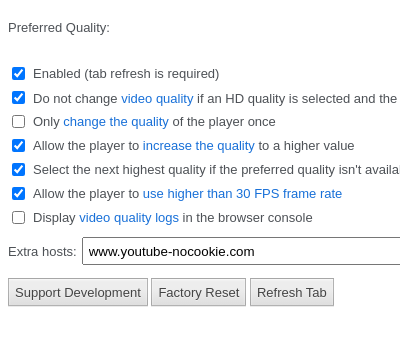
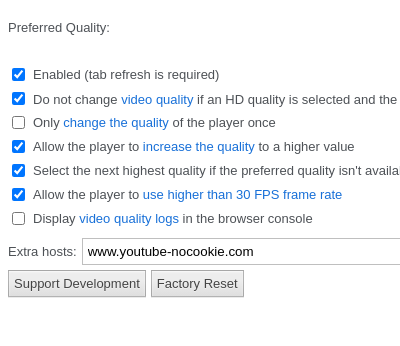
Before and after one commit to james-fray/YouTube-HD, a browser extension: page v3/data/popup/index.html in a window 400 px wide. Shown: the top 346 px of the page. Drawn offline with Linux system fonts and the light colour scheme.

Commit message:
version 0.5.1

```diff
--- a/v3/data/popup/index.css
+++ b/v3/data/popup/index.css
@@ -1,17 +1,9 @@
 :root {
   color-scheme: dark light;
 
-  --fg: #4d5156;
-  --bg: #fff;
-  --links: #1870d8;
-}
-
-@media (prefers-color-scheme: dark) {
-  body {
-    --fg: #bab9ba;
-    --bg: #1f1e21;
-    --links: #99c9fe;
-  }
+  --fg: light-dark(#4d5156, #bab9ba);
+  --bg: light-dark(#fff, #282828);
+  --links: light-dark(#1870d8, #99c9fe);
 }
 
 body {
@@ -21,18 +13,23 @@ body {
   color: var(--fg);
   width: 600px;
 }
+select,
 button,
 input[type=submit],
 input[type=button] {
-  height: 28px;
+  padding: 5px;
   color: #444;
   background-image: linear-gradient(rgb(237, 237, 237), rgb(237, 237, 237) 38%, rgb(222, 222, 222));
   box-shadow: rgba(0, 0, 0, 0.08) 0 1px 0, rgba(255, 255, 255, 0.75) 0 1px 2px inset;
   text-shadow: rgb(240, 240, 240) 0 1px 0;
   font-size: inherit;
+  white-space: nowrap;
+  min-width: 12ch;
 }
+select,
 button,
 textarea,
+input[type=text],
 input[type=submit],
 input[type=button] {
   border: solid 1px rgba(0, 0, 0, 0.25);
@@ -41,9 +38,7 @@ input[type=button]:disabled {
   opacity: 0.5;
 }
 select {
-  height: 28px;
-  background: transparent;
-  outline: none;
+  field-sizing: content;
 }
 textarea {
   width: 100%;
@@ -56,7 +51,13 @@ a:visited {
   color: var(--links);
   text-decoration: none;
 }
-
+footer {
+  display: grid;
+  grid-template-columns: min-content min-content 1fr min-content;
+  grid-gap: 5px;
+  margin-block-start: 5px;
+  align-items: center;
+}
 .tbl {
   display: grid;
   grid-template-columns: min-content 1fr;
@@ -66,7 +67,6 @@ a:visited {
 .tbl label {
   align-self: center;
 }
-
 .two {
   display: grid;
   grid-template-columns: min-content 1fr;
--- a/v3/data/popup/index.html
+++ b/v3/data/popup/index.html
@@ -6,7 +6,6 @@
   <link rel="stylesheet" type="text/css" href="index.css">
   <meta name="viewport" content="width=device-width, initial-scale=1">
 </head>
-
 <body>
   <p class="two">
     <span>Preferred Quality:</span>
@@ -50,12 +49,12 @@
     <input type="submit" value="Apply">
   </form>
 
-  <p>
+  <footer>
     <button id="support">Support Development</button>
     <button id="reset">Factory Reset</button>
+    <span id="toast"></span>
     <button id="refresh">Refresh Tab</button>
-    <span id="toast"></span>
-  </p>
+  </footer>
 
   <script src="index.js"></script>
 </body>
```
Also changed, not shown: v3/manifest.json.
